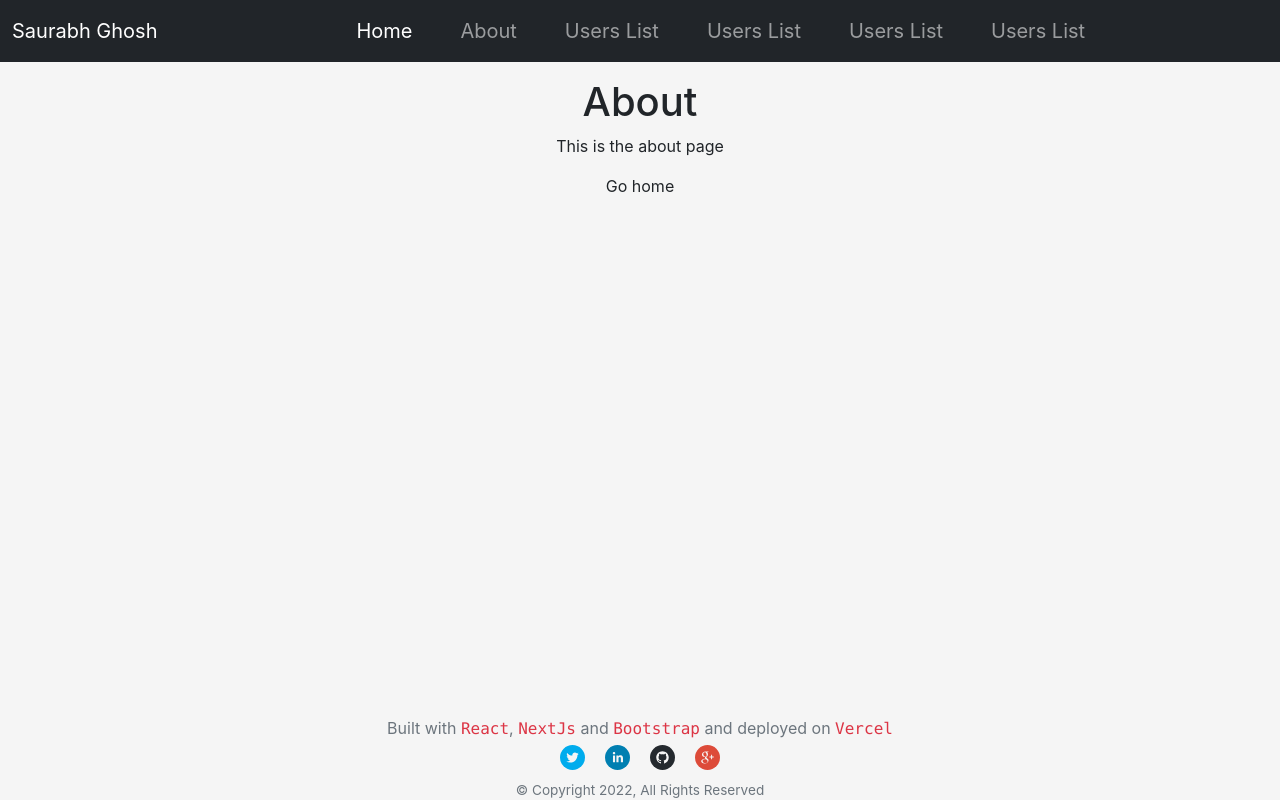
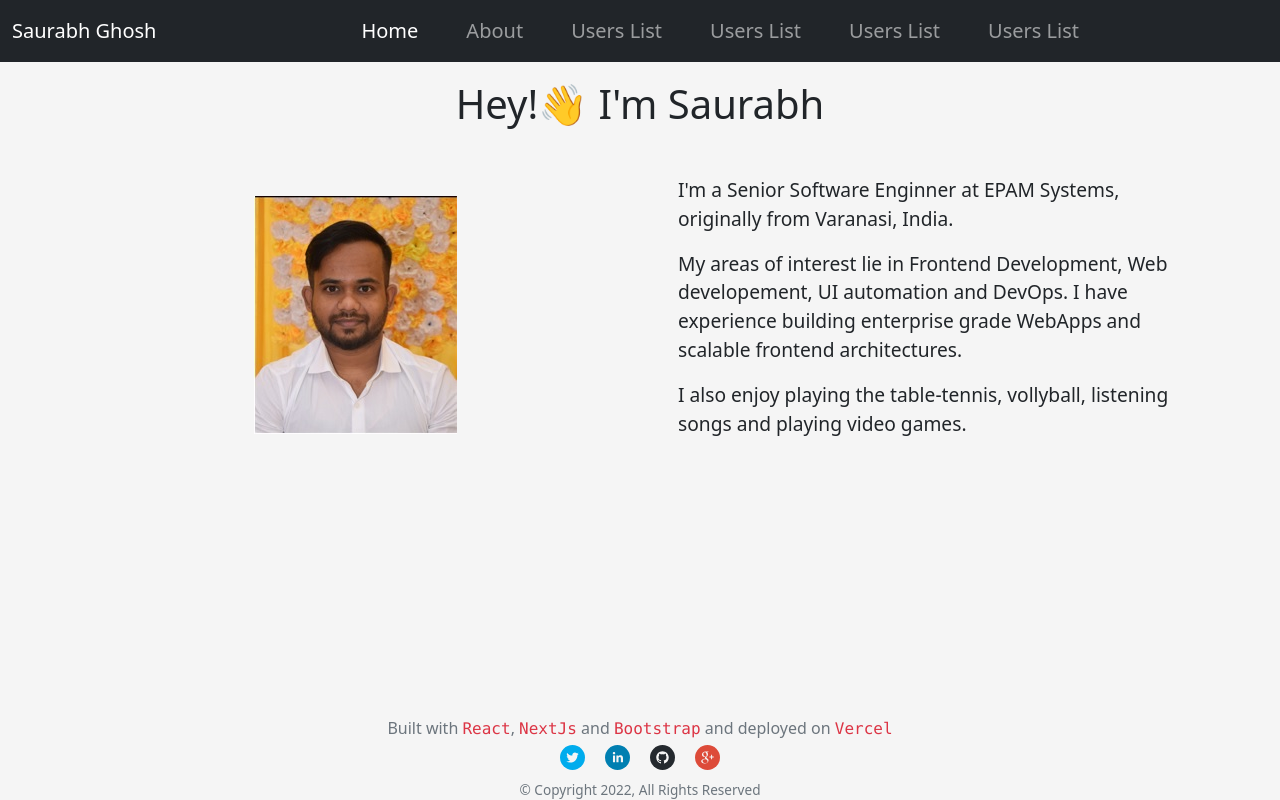
Before and after one commit to kooldandy/nextjs-typescript, a Next.js app: page /about in a window 1280 px wide. Built offline with nearby package versions, Linux system fonts and the light colour scheme.

Commit message:
Add about page

```diff
--- a/src/components/AppNavbar.tsx
+++ b/src/components/AppNavbar.tsx
@@ -1,13 +1,9 @@
 import Link from "next/link";
 import React, { useState } from "react";
 import {
-  Button,
   Container,
-  Form,
-  FormControl,
   Nav,
   Navbar,
-  NavDropdown,
   Offcanvas,
 } from "react-bootstrap";
 
@@ -22,8 +18,9 @@ const AppNavbar = () => {
     <>
       <Navbar
         bg="dark"
+        fixed="top"
         variant="dark"
-        expand="md"
+        expand="lg"
         className="mb-3"
         expanded={expanded}
         onToggle={() => setExpanded(!expanded)}
--- a/src/components/Layout.tsx
+++ b/src/components/Layout.tsx
@@ -15,15 +15,18 @@ const Layout = ({ children, title }: Props) => {
         <title>{title}</title>
         <meta charSet="utf-8" />
         <meta name="viewport" content="initial-scale=1.0, width=device-width" />
+        <meta name="description" content="JavaScript wizard, chaotic good" />
+        <meta name="keyword" content="portfolio, javascript, developer" />
       </Head>
       <div className="app-container">
         <header>
           <AppNavbar />
         </header>
-        <main>{children}</main>
-
+        <main className="main">
+          {children}
+        </main>
         <footer>
-          <AppFooter/>
+          <AppFooter />
         </footer>
       </div>
     </>
--- a/src/pages/about.tsx
+++ b/src/pages/about.tsx
@@ -1,16 +1,55 @@
-import Link from "next/link";
+import { Container, Col, Row } from "react-bootstrap";
+import Fade from "react-reveal";
+import Image from "next/image";
+import profilePic from "../../public/me.jpg";
 
-const AboutPage = () => (
-  <>
-    <h1>About</h1>
-    <p>This is the about page</p>
-    <p>
-      <Link href="/">
-        <a>Go home</a>
-      </Link>
-    </p>
-  </>
-);
+const AboutPage = () => {
+  const about1 =
+    "I'm a Senior Software Enginner at EPAM Systems, originally from Varanasi, India.";
+  const about2 =
+    "My areas of interest lie in Frontend Development, Web developement, UI automation and DevOps. I have experience building enterprise grade WebApps and scalable frontend architectures.";
+  const about3 =
+    "I also enjoy playing the table-tennis, vollyball, listening songs and playing video games.";
+  const styles = {
+    introImageContainer: {
+      margin: 10,
+      justifyContent: "center",
+      alignItems: "center",
+      display: "flex",
+    },
+    introTextContainer: {
+      margin: '0 10px',
+      textAlign: "left" as "left",
+      fontSize: "1.2em",
+      fontWeight: 500,
+    },
+  };
+
+  return (
+    <>
+      <Fade>
+        <h1>Hey!👋 I'm Saurabh</h1>
+        <Container>
+          <Row className="about mt-5 d-flex flex-wrap justify-contect-center">
+            <Col style={styles.introImageContainer}>
+              <Image
+                src={profilePic}
+                alt="Picture of the developer"
+                priority
+                placeholder="blur" // Optional blur-up while loading
+              />
+            </Col>
+            <Col style={styles.introTextContainer}>
+              <p className="px-3">{about1}</p>
+              <p className="px-3">{about2}</p>
+              <p className="px-3">{about3}</p>
+            </Col>
+          </Row>
+        </Container>
+      </Fade>
+    </>
+  );
+};
 
 AboutPage.getTitle = () => {
   return "About | Next.js + TypeScript Example";
--- a/src/pages/index.tsx
+++ b/src/pages/index.tsx
@@ -28,7 +28,7 @@ const IndexPage = () => {
     <>
       <Fade>
         <div style={mainContainer}>
-          <h1 style={styles.nameStyle} className="home-header text-sm-start">{name}</h1>
+          <h1 style={styles.nameStyle} className="home-header">{name}</h1>
           <div style={{ flexDirection: 'row' }}>
             <h2 style={styles.inlineChild}>I&apos;m&nbsp;</h2>
             <Typewriter
--- a/src/styles/global.css
+++ b/src/styles/global.css
@@ -1,9 +1,6 @@
 html,
 body {
-  margin: 0;
-  padding: 0;
-  font-family: -apple-system, BlinkMacSystemFont, Segoe UI, Roboto, Oxygen,
-    Ubuntu, Cantarell, Fira Sans, Droid Sans, Helvetica Neue, sans-serif;
+height: 100%;
 }
 
 a {
@@ -20,9 +17,13 @@ a:hover {
   box-sizing: border-box;
 }
 
+#__next{
+  height: 100%;
+}
+
 .app-container {
-  height: 100vh;
-  width: 100vw;
+  height: 100%;
+  width: 100%;
   display: flex;
   flex-direction: column;
   justify-content: center;
@@ -46,6 +47,8 @@ a:hover {
 
 main {
   height: 100%;
+  margin-top: 5rem;
+  overflow-y: auto;
 }
 
 .Typewriter {
@@ -66,7 +69,6 @@ main {
 
 .app-nav-link a {
   padding: 0 1rem;
-  /* margin: 0 1rem; */
   width: 100%;
 }
 
@@ -76,3 +78,13 @@ main {
   -webkit-text-decoration-color: rgb(222, 42, 174) !important;
   text-underline-offset: 5px;
 }
+
+@media screen and (max-width: 992px) {
+  .about {
+    flex-direction: column;
+  }
+
+  p{
+    text-align: center;
+  }
+}
```
Also changed, not shown: public/me.jpg (added).
